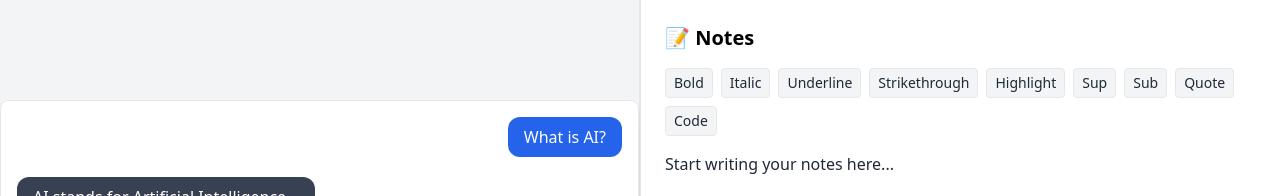
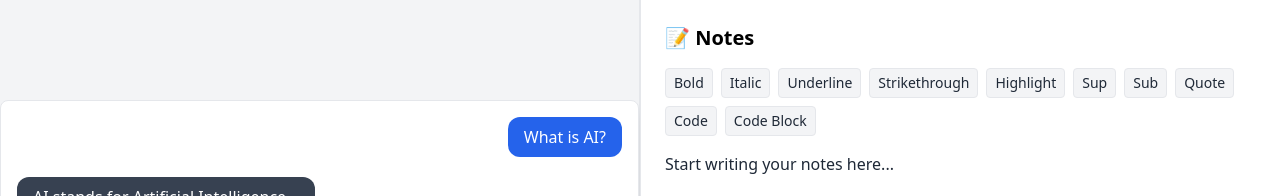
Before and after one commit to danishirfan21/NotionGPT, a React (Vite) app in the folder notiongpt-ui/: page / in a window 1280 px wide. Shown: the top 196 px of the page. Built offline with nearby package versions, Linux system fonts and the light colour scheme.

Commit message:
code block added

```diff
--- a/notiongpt-ui/src/components/Editor/Toolbar.tsx
+++ b/notiongpt-ui/src/components/Editor/Toolbar.tsx
@@ -2,7 +2,7 @@ import { useSlate } from 'slate-react';
 import type { MarkFormat } from './MarkFormats';
 import { cn } from '../../lib/utils';
 import { isMarkActive, toggleMark } from './Marks';
-
+import { Editor, Transforms, Element as SlateElement } from 'slate';
 
 const MARKS: { format: MarkFormat; label: string }[] = [
   { format: 'bold', label: 'Bold' },
@@ -16,6 +16,29 @@ const MARKS: { format: MarkFormat; label: string }[] = [
   { format: 'code', label: 'Code' },
 ];
 
+type BlockFormat = 'paragraph' | 'code-block';
+
+export const isBlockActive = (editor: Editor, format: BlockFormat) => {
+  const [match] = Editor.nodes(editor, {
+    match: (n) =>
+      !Editor.isEditor(n) &&
+      SlateElement.isElement(n) &&
+      (n as SlateElement).type === format,
+  });
+
+  return !!match;
+};
+
+export const toggleBlock = (editor: Editor, format: BlockFormat) => {
+  const isActive = isBlockActive(editor, format);
+  Transforms.setNodes(
+    editor,
+    { type: isActive ? 'paragraph' : format },
+    {
+      match: (n) => !Editor.isEditor(n) && SlateElement.isElement(n),
+    }
+  );
+};
 
 export default function Toolbar() {
   const editor = useSlate();
@@ -42,6 +65,21 @@ export default function Toolbar() {
           </button>
         );
       })}
+
+      <button
+        onMouseDown={(e) => {
+          e.preventDefault();
+          toggleBlock(editor, 'code-block');
+        }}
+        className={cn(
+          'px-2 py-1 border rounded text-sm',
+          isBlockActive(editor, 'code-block')
+            ? 'bg-black text-white'
+            : 'bg-gray-100 text-gray-800 hover:bg-gray-200'
+        )}
+      >
+        Code Block
+      </button>
     </div>
   );
 }
```
